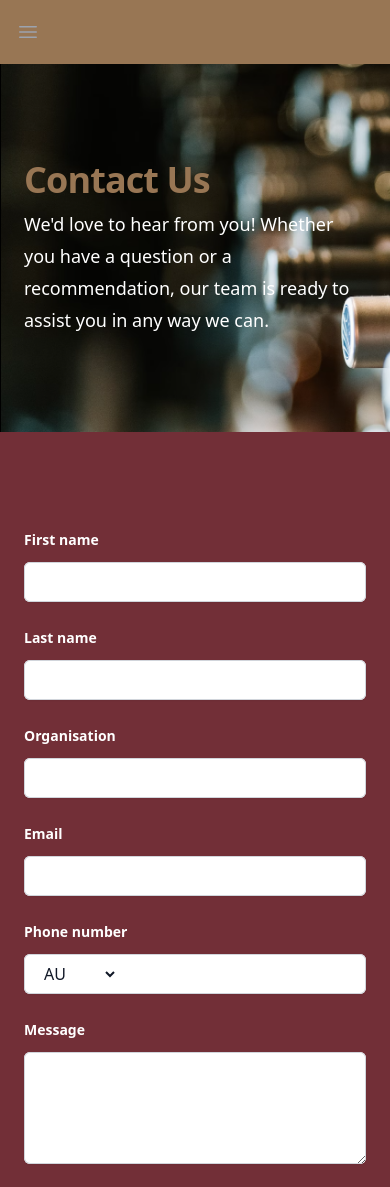
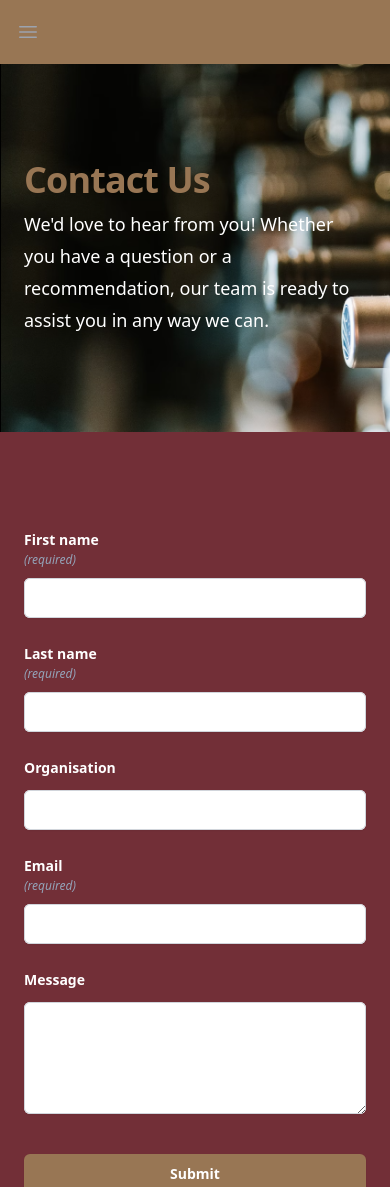
Before and after one commit to dltxio/web3wines-website, a React (Vite) app: page /contact_us in a window 390 px wide. Shown: the top 1187 px of the page. Built offline with nearby package versions, Linux system fonts and the light colour scheme; a web font is replaced by a local one; what tailwind-heropatterns would draw is missing.

Commit message:
Rearrange Contact Us form #22

```diff
--- a/src/pages/ContactUs.tsx
+++ b/src/pages/ContactUs.tsx
@@ -34,6 +34,7 @@ const ContactUs: React.FC = () => {
               >
                 First name
               </label>
+              <p className="italic text-xs text-slate-400">(required)</p>
               <div className="mt-2.5">
                 <input
                   type="text"
@@ -41,6 +42,7 @@ const ContactUs: React.FC = () => {
                   id="first-name"
                   autoComplete="given-name"
                   className="block w-full rounded-md border-0 px-3.5 py-2 text-gray-900 shadow-sm ring-1 ring-inset ring-gray-300 placeholder:text-gray-400 focus:ring-2 focus:ring-inset focus:ring-indigo-600 sm:text-sm sm:leading-6"
+                  required
                 />
               </div>
             </div>
@@ -51,6 +53,7 @@ const ContactUs: React.FC = () => {
               >
                 Last name
               </label>
+              <p className="italic text-xs text-slate-400">(required)</p>
               <div className="mt-2.5">
                 <input
                   type="text"
@@ -58,6 +61,7 @@ const ContactUs: React.FC = () => {
                   id="last-name"
                   autoComplete="family-name"
                   className="block w-full rounded-md border-0 px-3.5 py-2 text-gray-900 shadow-sm ring-1 ring-inset ring-gray-300 placeholder:text-gray-400 focus:ring-2 focus:ring-inset focus:ring-indigo-600 sm:text-sm sm:leading-6"
+                  required
                 />
               </div>
             </div>
@@ -85,6 +89,7 @@ const ContactUs: React.FC = () => {
               >
                 Email
               </label>
+              <p className="italic text-xs text-slate-400">(required)</p>
               <div className="mt-2.5">
                 <input
                   type="email"
@@ -92,37 +97,7 @@ const ContactUs: React.FC = () => {
                   id="email"
                   autoComplete="email"
                   className="block w-full rounded-md border-0 px-3.5 py-2 text-gray-900 shadow-sm ring-1 ring-inset ring-gray-300 placeholder:text-gray-400 focus:ring-2 focus:ring-inset focus:ring-navbar-600 sm:text-sm sm:leading-6"
-                />
-              </div>
-            </div>
-            <div className="sm:col-span-2">
-              <label
-                htmlFor="phone-number"
-                className="block text-sm font-semibold leading-6 text-white"
-              >
-                Phone number
-              </label>
-              <div className="relative mt-2.5">
-                <div className="absolute inset-y-0 left-0 flex items-center">
-                  <label htmlFor="country" className="sr-only">
-                    Country
-                  </label>
-                  <select
-                    id="country"
-                    name="country"
-                    className="h-full rounded-md border-0 bg-transparent bg-none py-0 pl-4 pr-9 text-gray-900 focus:ring-2 focus:ring-inset focus:ring-indigo-600 sm:text-sm"
-                  >
-                    <option>AU</option>
-                    <option>US</option>
-                    <option>EU</option>
-                  </select>
-                </div>
-                <input
-                  type="tel"
-                  name="phone-number"
-                  id="phone-number"
-                  autoComplete="tel"
-                  className="block w-full rounded-md border-0 px-3.5 py-2 pl-20 text-gray-900 shadow-sm ring-1 ring-inset ring-gray-300 placeholder:text-gray-400 focus:ring-2 focus:ring-inset focus:ring-indigo-600 sm:text-sm sm:leading-6"
+                  required
                 />
               </div>
             </div>
```
